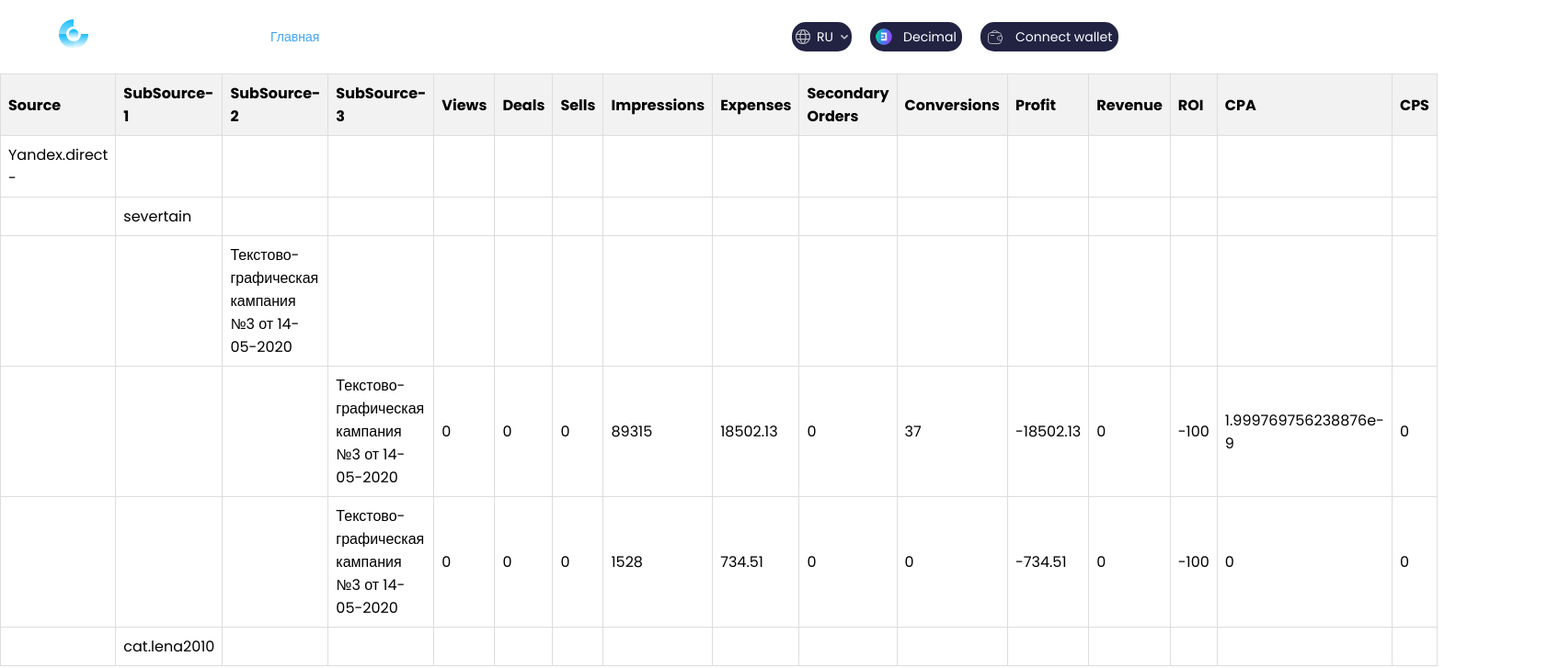
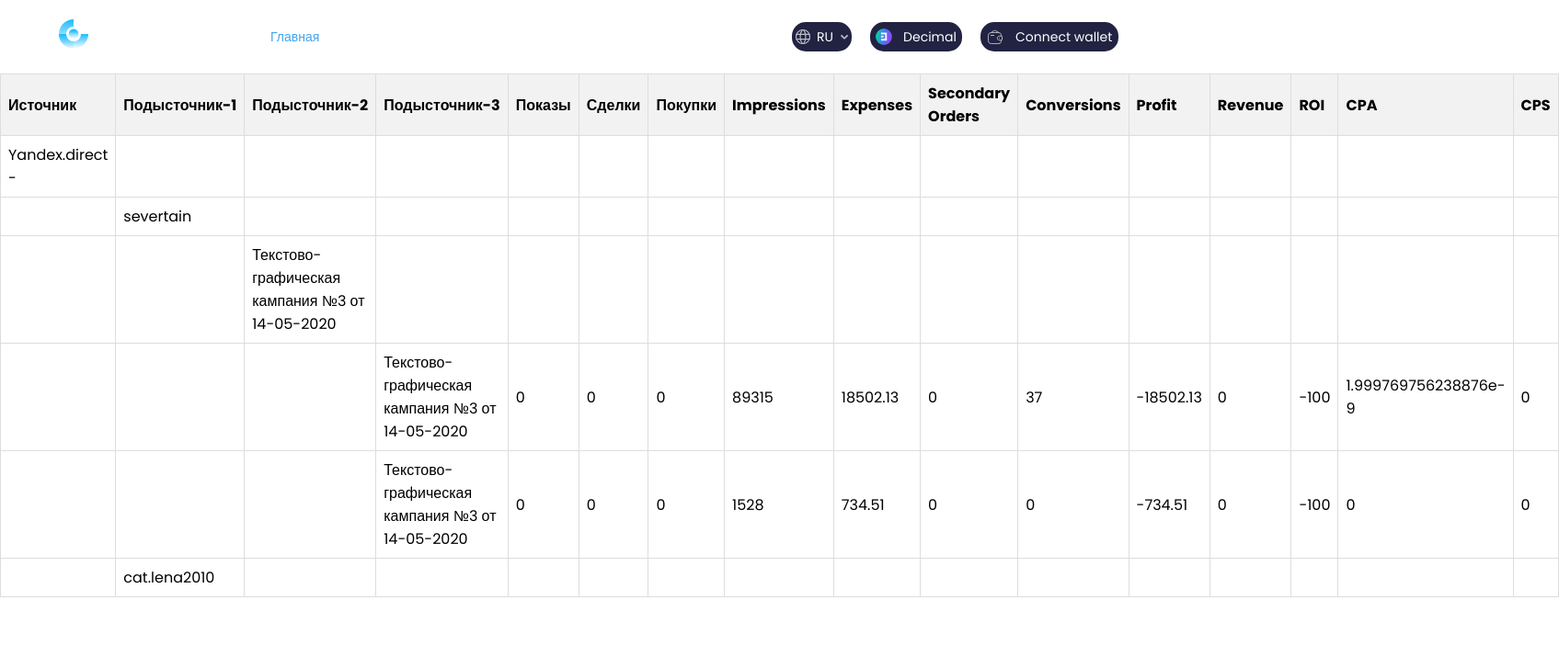
Before and after one commit to MaratReactJs/React-test, a React (Create React App) app: page / in a window 1280 px wide. Shown: the top 727 px of the page at 92% size, 1695 px wide, since content can reach past the window. Built offline with nearby package versions, Linux system fonts and the light colour scheme.

Commit message:
i am back

```diff
--- a/src/components/Table/Table.jsx
+++ b/src/components/Table/Table.jsx
@@ -1,32 +1,31 @@
 import React from "react";
 import { data } from "./../../api";
 
-// Функция для рендеринга вложенных источников (subSource)
-const renderSubSources = (subSource, level = 1) => {
-	if (!subSource || subSource.length === 0) return null; // Проверка на наличие вложенных источников
+// Функция для рендеринга вложенных источников (subSource) на заданном уровне
+const renderNestedSources = (subSource, level = 1) => {
+	// Если нет вложенных источников, возвращаем null
+	if (!subSource || subSource.length === 0) return null;
 
-	return subSource.map(
-		({ id, name, isNextSourceNameEmpty, subSource, data }) => (
+	// Обрабатываем каждый элемент в subSource
+	return subSource.map(({ id, name, isNextSourceNameEmpty, subSource, data }) => (
 		<React.Fragment key={id}>
 			<tr>
-					{/* Добавляем пустые ячейки для выравнивания уровня */}
-					{Array(level)
-						.fill(null)
-						.map((_, index) => (
+				{/* Вставляем пустые ячейки для выравнивания уровня */}
+				{[...Array(level)].map((_, index) => (
 					<td key={index}></td>
 				))}
-					{/* Отображаем имя текущего уровня */}
+
+				{/* Отображаем название текущего источника */}
 				<td>{name}</td>
-					{/* Добавляем пустые ячейки, чтобы остальные столбцы были на своих местах */}
-					{Array(3 - level)
-						.fill(null)
-						.map((_, index) => (
+
+				{/* Заполняем оставшиеся ячейки для выравнивания столбцов */}
+				{[...Array(3 - level)].map((_, index) => (
 					<td key={index}></td>
 				))}
-					{/* Если есть данные, отображаем их */}
-					{data &&
-						data.length > 0 &&
-						data.map((entry, index) => (
+
+				{/* Отображаем данные, если они есть */}
+				{data
+					? data.map((entry, index) => (
 							<React.Fragment key={index}>
 								<td>{entry.views}</td>
 								<td>{entry.deals}</td>
@@ -41,64 +40,52 @@ const renderSubSources = (subSource, level = 1) => {
 								<td>{entry.cpa}</td>
 								<td>{entry.cps}</td>
 							</React.Fragment>
-						))}
-					{/* Если данных нет, добавляем пустые ячейки для выравнивания */}
-					{!data &&
-						Array(12)
-							.fill(null)
-							.map((_, index) => <td key={index}></td>)}
+					  ))
+					: // Если данных нет, добавляем пустые ячейки
+					  [...Array(12)].map((_, index) => <td key={index}></td>)}
 			</tr>
-				{/* Рекурсивно отображаем вложенные подуровни */}
-				{!isNextSourceNameEmpty &&
-					renderSubSources(subSource, level + 1)}
+
+			{/* Рекурсивно рендерим вложенные источники, увеличивая уровень */}
+			{!isNextSourceNameEmpty && renderNestedSources(subSource, level + 1)}
 		</React.Fragment>
-		)
-	);
+	));
 };
 
-const renderTable = (data) => {
+// Основная функция для рендеринга таблицы данных верхнего уровня
+const renderMainTable = (data) => {
 	if (!data || data.length === 0) return null; // Проверка на наличие данных
 
 	return data.map(({ id, name, isNextSourceNameEmpty, subSource }) => (
 		<React.Fragment key={id}>
 			<tr>
-				{/* Отображаем имя основного уровня */}
+				{/* Отображаем имя основного источника */}
 				<td>{name}</td>
-				{/* Добавляем пустые ячейки для остальных уровней и данных */}
-				<td></td>
-				<td></td>
-				<td></td>
-				<td></td>
-				<td></td>
-				<td></td>
-				<td></td>
-				<td></td>
-				<td></td>
-				<td></td>
-				<td></td>
-				<td></td>
-				<td></td>
-				<td></td>
-				<td></td>
+
+				{/* Добавляем пустые ячейки для выравнивания с подуровнями */}
+				{[...Array(15)].map((_, index) => (
+					<td key={index}></td>
+				))}
 			</tr>
-			{/* Рекурсивно отображаем подуровни */}
-			{!isNextSourceNameEmpty && renderSubSources(subSource, 1)}
+
+			{/* Рекурсивно рендерим вложенные подуровни источников */}
+			{!isNextSourceNameEmpty && renderNestedSources(subSource, 1)}
 		</React.Fragment>
 	));
 };
 
+// Компонент таблицы
 const Table = () => {
 	return (
 		<table>
 			<thead>
 				<tr>
-					<th>Source</th>
-					<th>SubSource-1</th>
-					<th>SubSource-2</th>
-					<th>SubSource-3</th>
-					<th>Views</th>
-					<th>Deals</th>
-					<th>Sells</th>
+					<th>Источник</th>
+					<th>Подысточник-1</th>
+					<th>Подысточник-2</th>
+					<th>Подысточник-3</th>
+					<th>Показы</th>
+					<th>Сделки</th>
+					<th>Покупки</th>
 					<th>Impressions</th>
 					<th>Expenses</th>
 					<th>Secondary Orders</th>
@@ -110,7 +97,7 @@ const Table = () => {
 					<th>CPS</th>
 				</tr>
 			</thead>
-			<tbody>{renderTable(data)}</tbody>
+			<tbody>{renderMainTable(data)}</tbody>
 		</table>
 	);
 };
```
Lines whose indentation alone changed are shown as unchanged.
